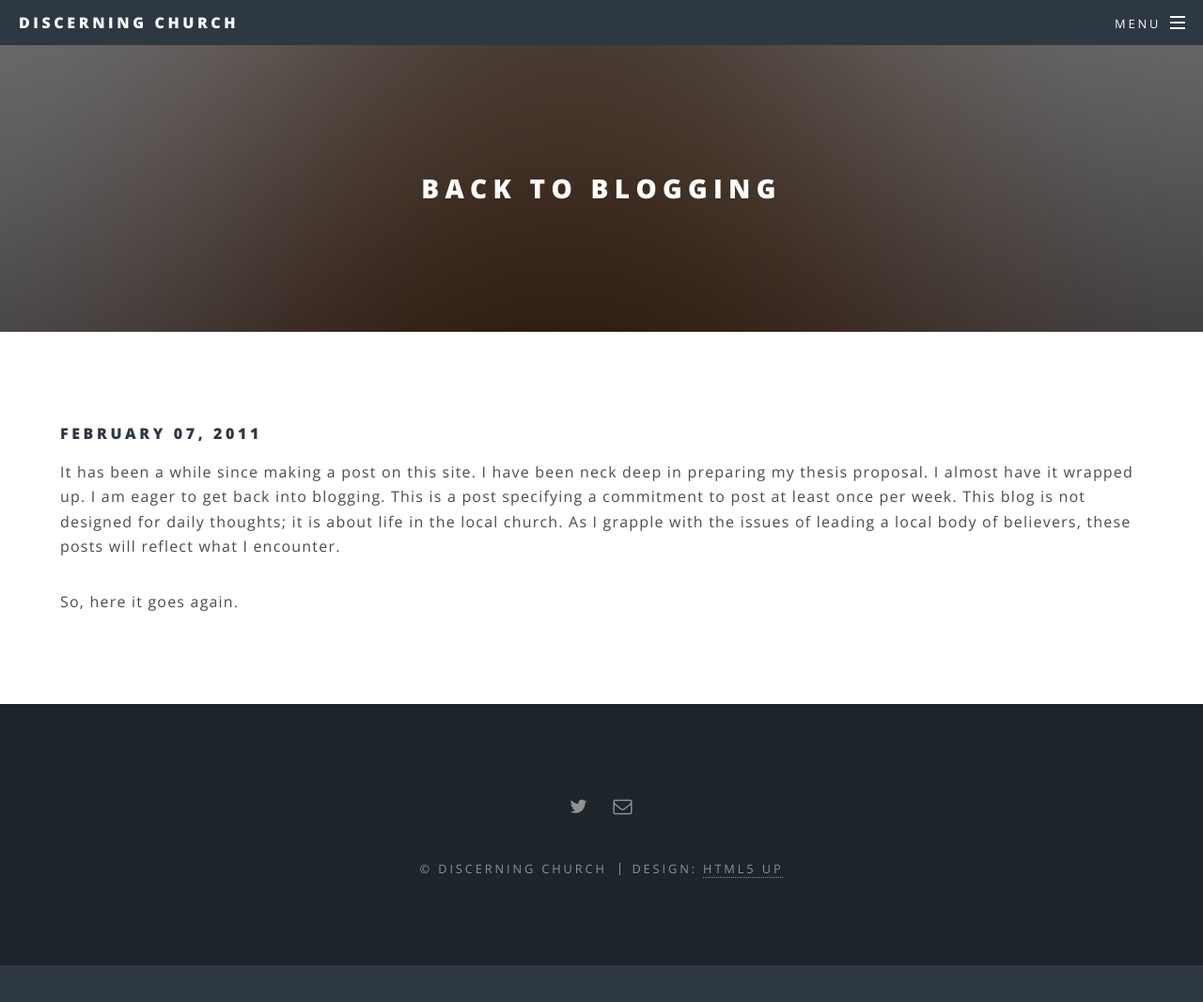
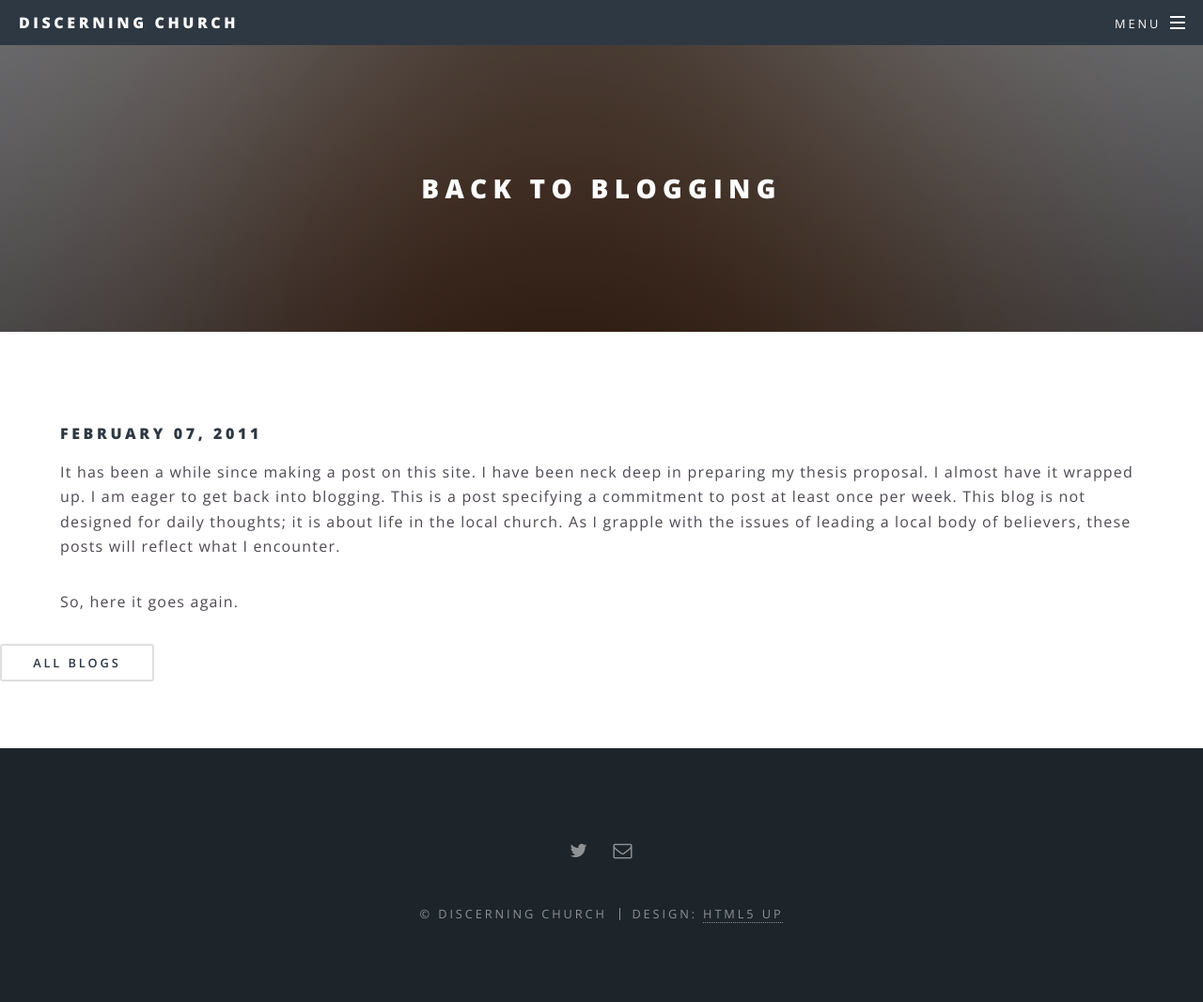
Before and after one commit to wadeallen/discerning_church_2015, a Jekyll site: the page built from _posts/2011-02-07-back-to-blogging.markdown, in a window 1280 px wide and 1075 px high. Shown: the top 1066 px of the window at 94% size. Built offline with Jekyll 4.4.1, drawn with Linux system fonts in a browser that asks for light colours.

Commit message:
Site updated at 2015-04-16 19:19:42 UTC

```diff
--- a/_layouts/article.html
+++ b/_layouts/article.html
@@ -16,5 +16,6 @@ layout: default
 
 
 		</div>
+	<a href="/blog" class="button">All Blogs</a>
 	</section>
 </article>
```
